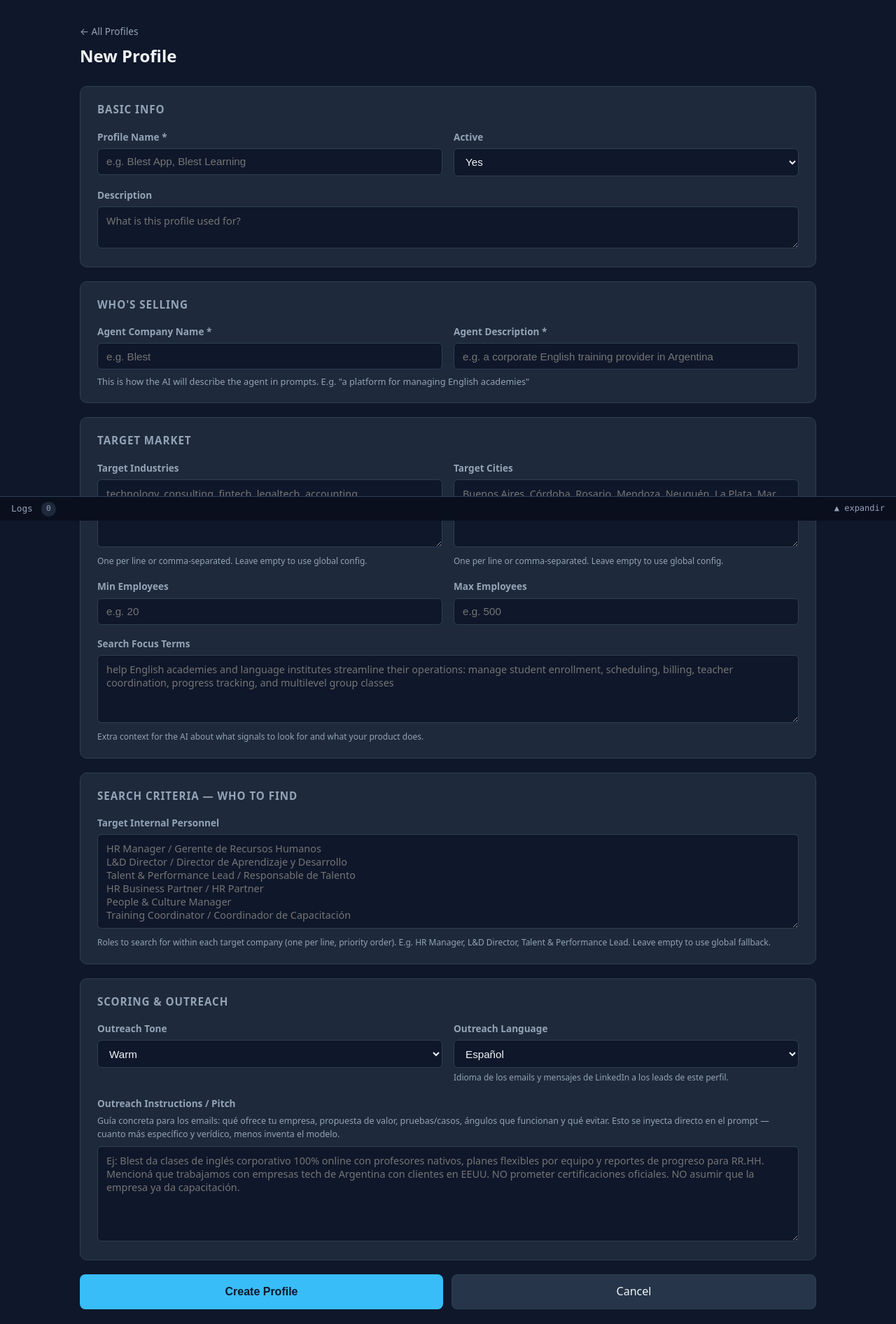
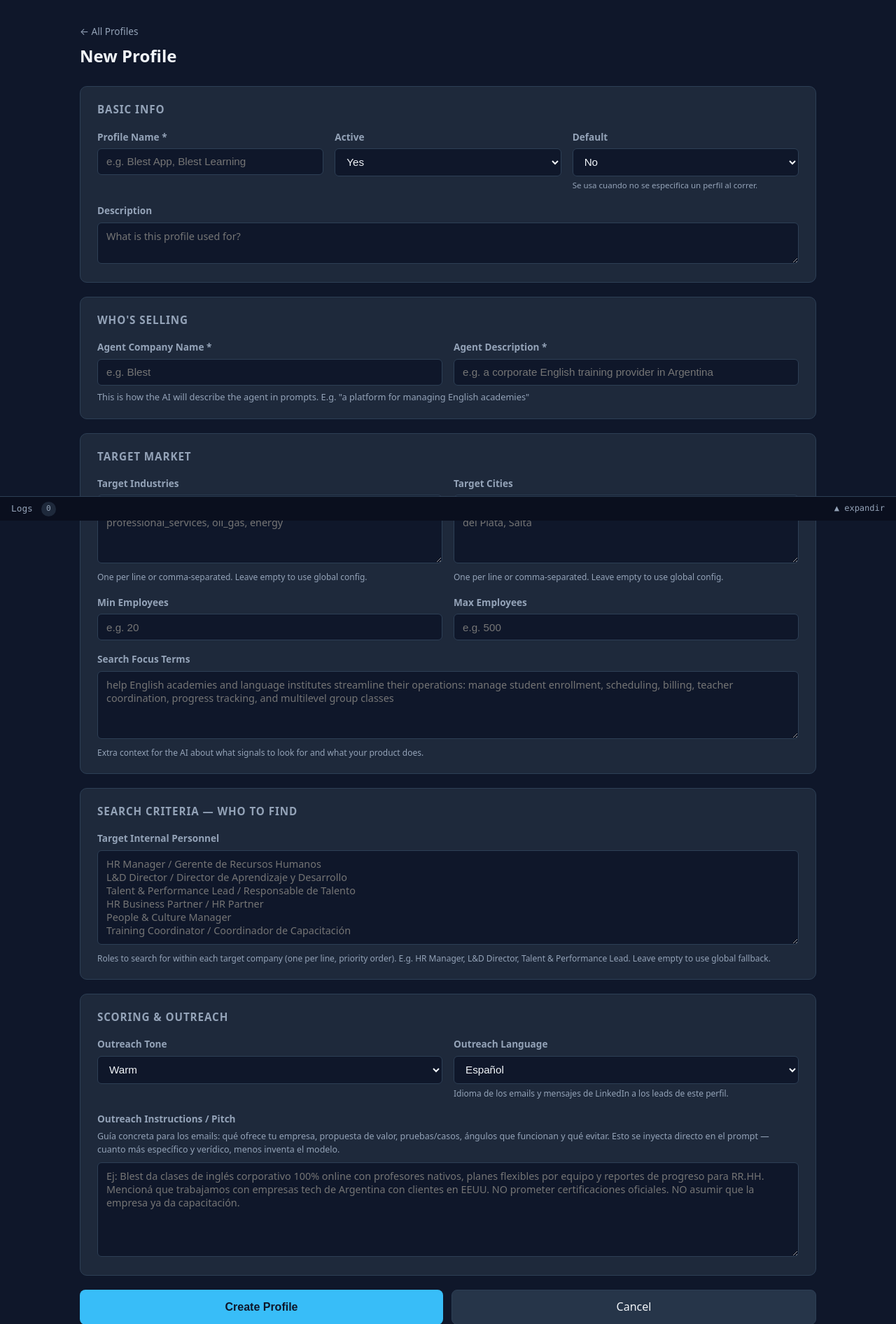
Before and after one commit to diegoezce/blest-saas-agent, a Flask app: page /profiles/new in a window 1280 px wide. Shown: the part 56-1948 px from the top of the page at 70% size. Before the commit the page ends 1927 px from the top, so only its background shows below. Run offline with Flask 3, Linux system fonts and the light colour scheme; the visitor is signed in with stand-in values (Sample User, id 1); data that the repository does not hold is empty.

Commit message:
feat: add is_default field to profiles to control which profile runs by default
- Migration adds profiles.is_default boolean column
- Profile form exposes a Default toggle (only one can be default at a time)
- load_profile() prefers is_default=True over first-by-id fallback

Co-Authored-By: Claude Sonnet 4.6 <noreply@anthropic.com>

```diff
--- a/src/database/models.py
+++ b/src/database/models.py
@@ -17,6 +17,7 @@ class Profile(Base):
     name = Column(Text, nullable=False, unique=True)
     description = Column(Text, nullable=True)
     active = Column(Boolean, default=True)
+    is_default = Column(Boolean, default=False, nullable=False)
 
     # Who is selling
     agent_company_name = Column(Text, nullable=False, comment="e.g. Blest")
--- a/src/scheduler.py
+++ b/src/scheduler.py
@@ -16,7 +16,10 @@ def load_profile(profile_id: int | None = None) -> tuple[int | None, dict | None
         if profile_id:
             profile = session.get(ProfileModel, profile_id)
         else:
-            profile = session.query(ProfileModel).filter_by(active=True).first()
+            profile = (
+                session.query(ProfileModel).filter_by(active=True, is_default=True).first()
+                or session.query(ProfileModel).filter_by(active=True).first()
+            )
 
         if not profile:
             return None, None
--- a/src/templates/profile_form.html
+++ b/src/templates/profile_form.html
@@ -16,7 +16,7 @@
   <!-- Basic info -->
   <div class="card">
     <div class="section-title">Basic Info</div>
-    <div style="display:grid;grid-template-columns:1fr 1fr;gap:1rem">
+    <div style="display:grid;grid-template-columns:1fr 1fr 1fr;gap:1rem">
       <div>
         <label style="font-size:0.85rem;color:var(--muted);display:block;margin-bottom:0.35rem;font-weight:600">Profile Name *</label>
         <input type="text" name="name" required value="{{ profile.name if profile else '' }}"
@@ -27,9 +27,18 @@
         <label style="font-size:0.85rem;color:var(--muted);display:block;margin-bottom:0.35rem;font-weight:600">Active</label>
         <select name="active"
           style="width:100%;padding:0.6rem 0.75rem;background:var(--bg);border:1px solid var(--border);border-radius:6px;color:var(--text);font-size:0.95rem">
-          <option value="1" {{ 'selected' if profile and profile.active else '' }}>Yes</option>
+          <option value="1" {{ 'selected' if (not profile) or (profile and profile.active) else '' }}>Yes</option>
           <option value="0" {{ 'selected' if profile and not profile.active else '' }}>No</option>
         </select>
+      </div>
+      <div>
+        <label style="font-size:0.85rem;color:var(--muted);display:block;margin-bottom:0.35rem;font-weight:600">Default</label>
+        <select name="is_default"
+          style="width:100%;padding:0.6rem 0.75rem;background:var(--bg);border:1px solid var(--border);border-radius:6px;color:var(--text);font-size:0.95rem">
+          <option value="0" {{ 'selected' if not profile or not profile.is_default else '' }}>No</option>
+          <option value="1" {{ 'selected' if profile and profile.is_default else '' }}>Sí — perfil por defecto</option>
+        </select>
+        <div style="font-size:0.72rem;color:var(--muted);margin-top:0.25rem">Se usa cuando no se especifica un perfil al correr.</div>
       </div>
     </div>
     <div style="margin-top:1rem">
--- a/src/web.py
+++ b/src/web.py
@@ -57,6 +57,7 @@ def _profile_form_data() -> dict:
         "name": request.form.get("name", "").strip(),
         "description": request.form.get("description", "").strip() or None,
         "active": request.form.get("active") == "1",
+        "is_default": request.form.get("is_default") == "1",
         "agent_company_name": request.form.get("agent_company_name", "").strip(),
         "agent_description": request.form.get("agent_description", "").strip(),
         "target_industries": request.form.get("target_industries", "").strip() or None,
@@ -882,6 +883,8 @@ def create_app() -> Flask:
                 if existing:
                     flash(f"A profile named '{data['name']}' already exists.", "error")
                     return render_template("profile_form.html", profile=None, action="/profiles/new")
+                if data.get("is_default"):
+                    session.query(Profile).update({"is_default": False})
                 profile = Profile(**data)
                 session.add(profile)
                 session.flush()
@@ -911,6 +914,8 @@ def create_app() -> Flask:
                     flash(f"A profile named '{data['name']}' already exists.", "error")
                     return render_template("profile_form.html", profile=profile, action=f"/profiles/{profile_id}/edit")
 
+                if data.get("is_default"):
+                    session.query(Profile).filter(Profile.id != profile_id).update({"is_default": False})
                 for key, val in data.items():
                     setattr(profile, key, val)
                 flash(f"Profile '{data['name']}' updated.", "success")
```
Also changed, not shown: src/database/session.py (+7 -0 lines).
